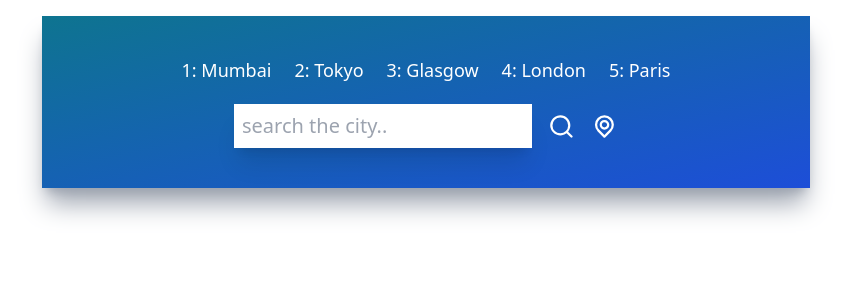
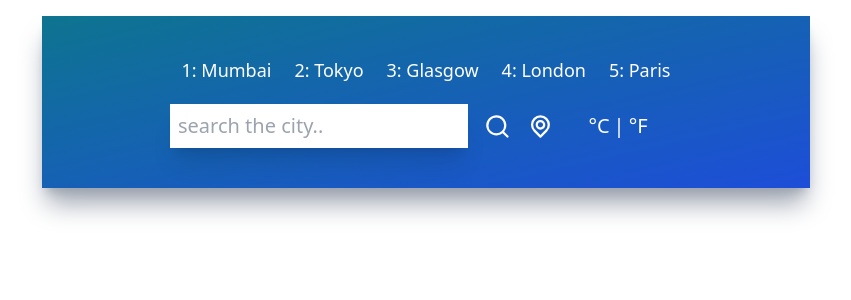
Before and after one commit to shashwat128/Practise-Reactjs, a React (Create React App) app in the folder Project2 - weather-app/weather-app/: page / in a window 1280 px wide. Shown: the top 300 px of the page, without its empty margins (214-1065 px from the left). Built offline with nearby package versions, Linux system fonts and the light colour scheme.

Commit message:
temperatur

```diff
--- a/Project2 - weather-app/weather-app/src/components/Inputs.jsx
+++ b/Project2 - weather-app/weather-app/src/components/Inputs.jsx
@@ -19,6 +19,15 @@
           className="text-white cursor-pointer transition ease-out hover:scale-125"
         />
       </div>
+      <div className="flex flex-row w-1/4 items-center justify-center">
+        <button name="metric" className="text-xl text-white font-light">
+          °C
+        </button>
+        <p className="text-xl text-white mx-1">|</p>
+        <button name="imperial" className="text-xl text-white font-light">
+          °F
+        </button>
+      </div>
     </div>
   );
 }
```
